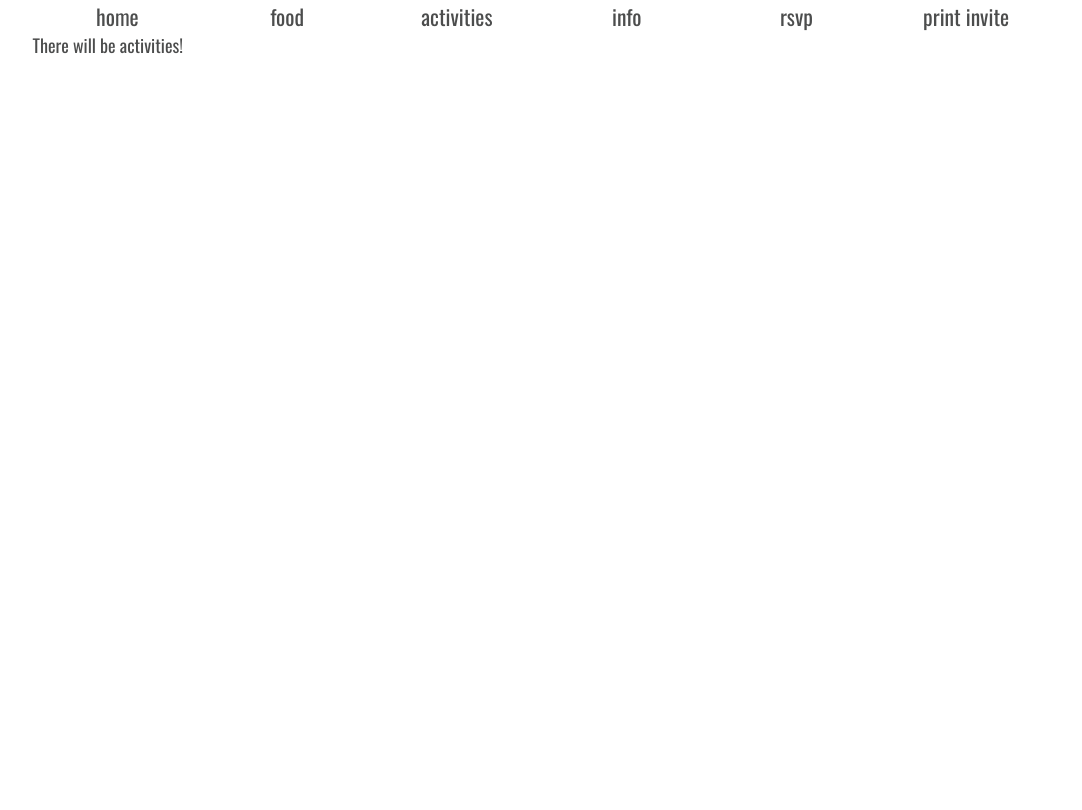
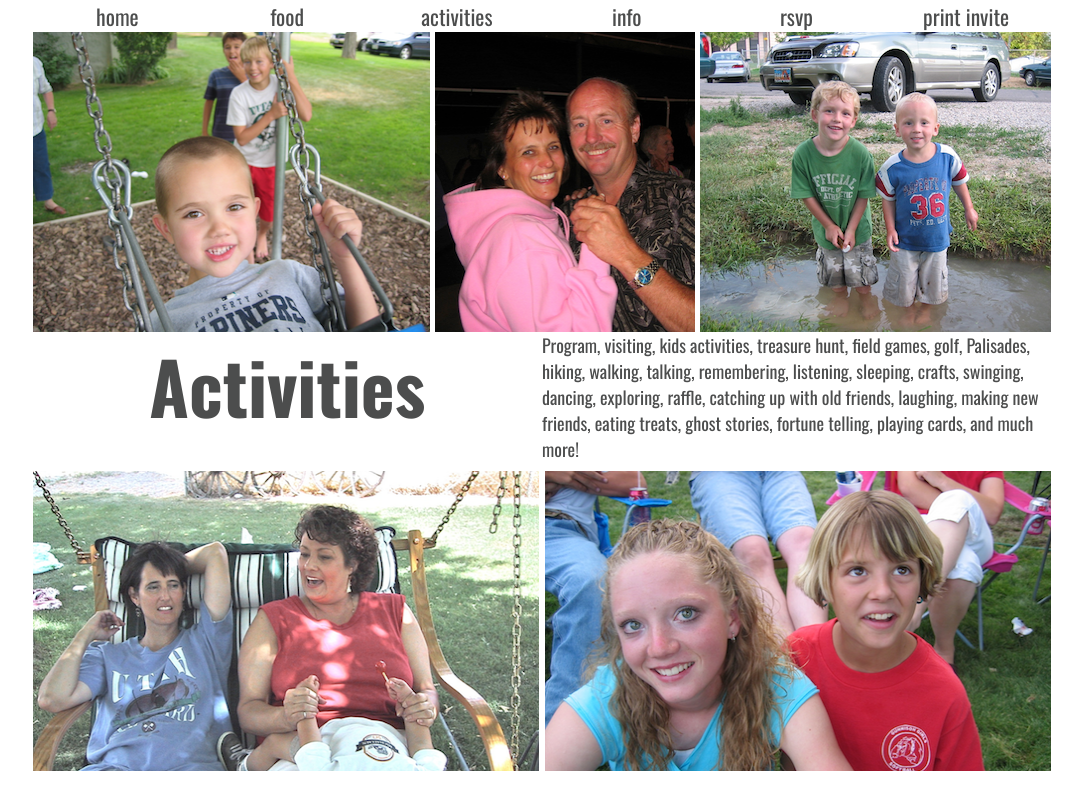
Before and after one commit to scizo/michaelsen-reunion, a Jekyll site: the page built from activities.html, in a window 1280 px wide. Shown: the top 810 px of the page, without its empty margins (98-1180 px from the left). Built offline with Jekyll 4.4.1, drawn with Linux system fonts in a browser that asks for light colours.

Commit message:
Activities page.

```diff
--- a/activities.html
+++ b/activities.html
@@ -1,4 +1,20 @@
 ---
 layout: default
 ---
-There will be activities!
+<div id="activities">
+  <img id="swinging" src="images/swinging.png" alt="Cute kid swinging"/>
+  <img id="dancing" src="images/dancing.png" alt="Happy couple dancing"/>
+  <img id="exploring" src="images/exploring.png" alt="Two kids standing in a stream"/>
+  <div id="details">
+    <h1>Activities</h1>
+    <p>
+    Program, visiting, kids activities, treasure hunt, field games, golf,
+    Palisades, hiking, walking, talking, remembering, listening, sleeping,
+    crafts, swinging, dancing, exploring, raffle, catching up with old friends,
+    laughing, making new friends, eating treats, ghost stories, fortune telling,
+    playing cards, and much more!
+    </p>
+  </div>
+  <img id="talking" src="images/talking.png" alt="Sisters talking on swing"/>
+  <img id="friends" src="images/friends.png" alt="Two young girls smiling"/>
+</div>
--- a/stylesheets/styles.css
+++ b/stylesheets/styles.css
@@ -258,6 +258,33 @@ body {
   text-align: center;
 }
 
+#activities #details {
+  width: 100%;
+}
+#activities h1 {
+  font-size: 400%;
+  text-align: center;
+  vertical-align: center;
+  float: left;
+  width: 50%;
+}
+#activities img {
+  float: left;
+  height: 300px;
+}
+#activities #swinging,
+#activities #dancing,
+#activities #talking {
+  margin-right: 0.5%;
+}
+#activities #swinging { width: 39%; }
+#activities #dancing { width: 25.5%; }
+#activities #exploring { width: 34.5%; }
+#activities #talking,
+#activities #friends {
+  width: 49.75%;
+}
+
 body #invite {
   display: none;
 }
```
Also changed, not shown: images/dancing.png (added), images/exploring.png (added), images/friends.png (added), images/swinging.png (added), images/talking.png (added), 1 other file.
